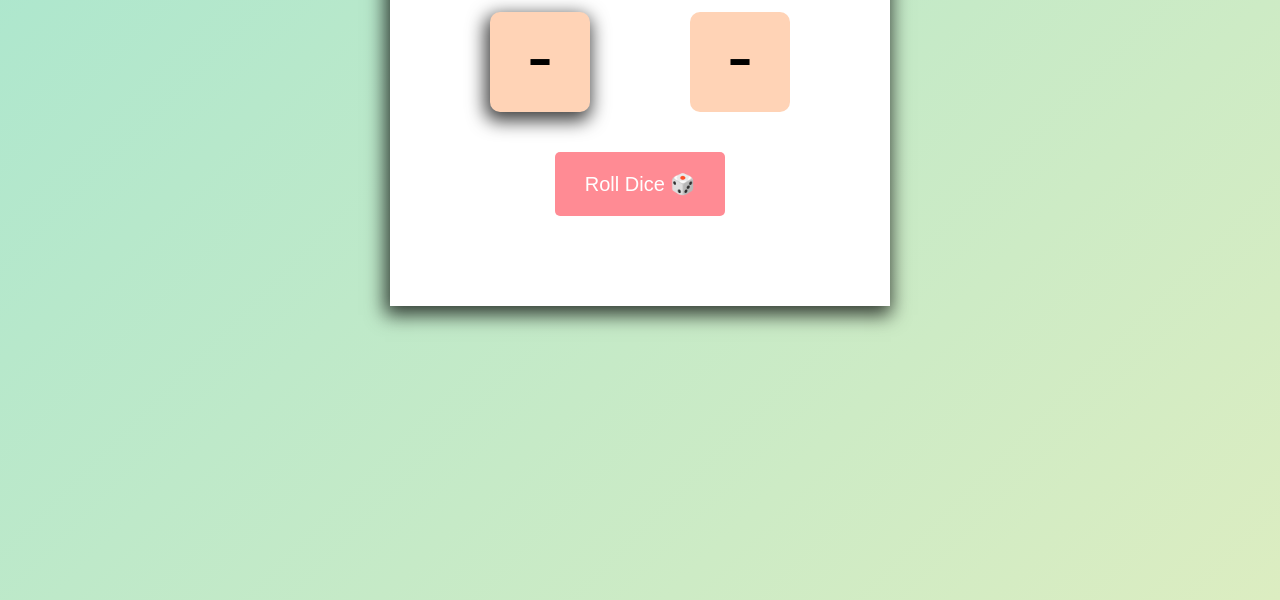
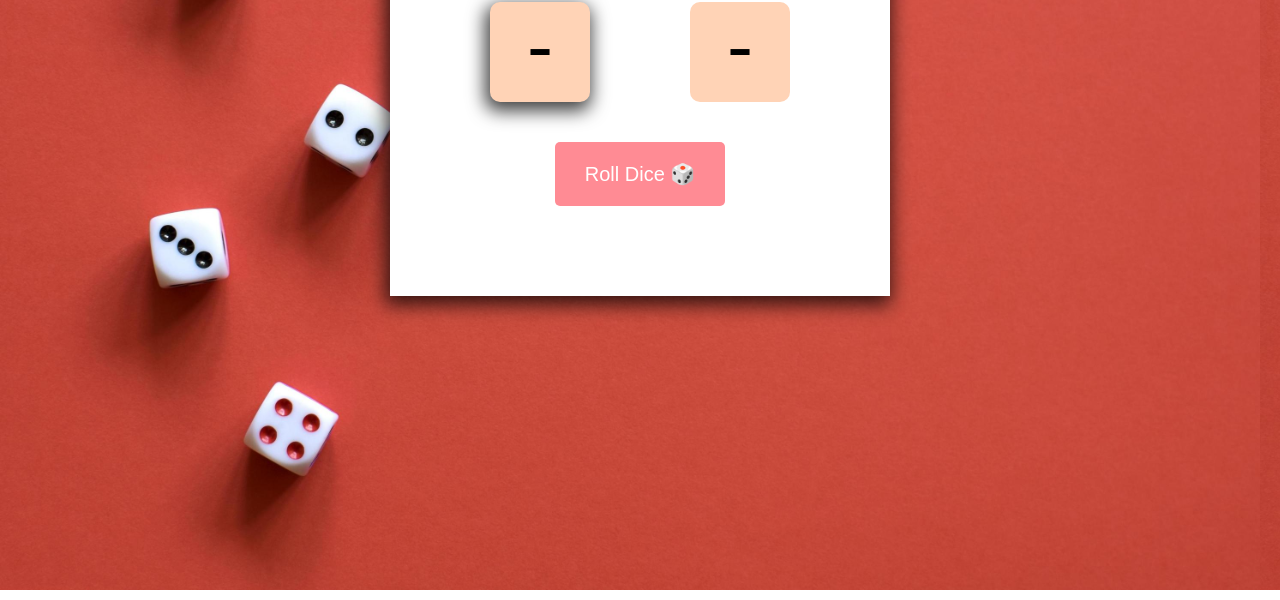
Before and after one commit to emmaGH1/Dice-Game-Challenge, a plain HTML site: page index.html in a window 1280 px wide. Shown: the part 250-850 px from the top of the page. Drawn offline with Linux system fonts and the light colour scheme.

Commit message:
changed bg-img

```diff
--- a/index.css
+++ b/index.css
@@ -9,11 +9,13 @@ html, body {
 }
 
 body {
-    padding-top: 50px;
-    background-image: linear-gradient(135deg, var(--color-1) , var(--color-2));
+    padding-top: 40px;
+    background-image: url("./bg-img.jpg");
+    background-size:contain;
     font-family: 'Roboto', sans-serif;
     height: 100vh;
     color: black;
+
 }
 
 .container {
```
Also changed, not shown: bg-img.jpg (added).
